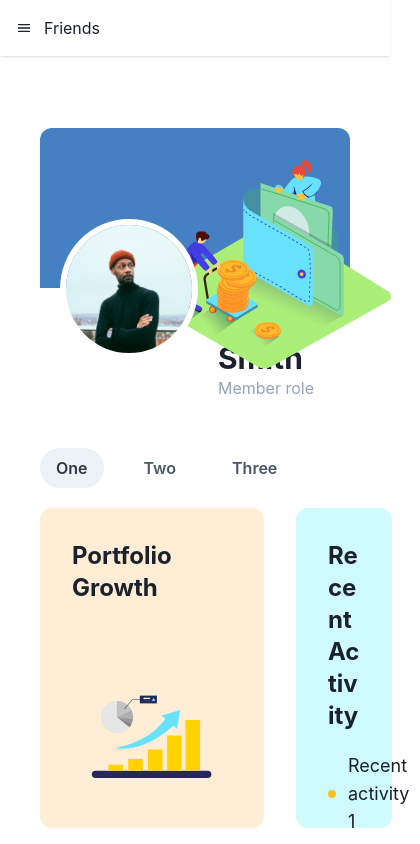
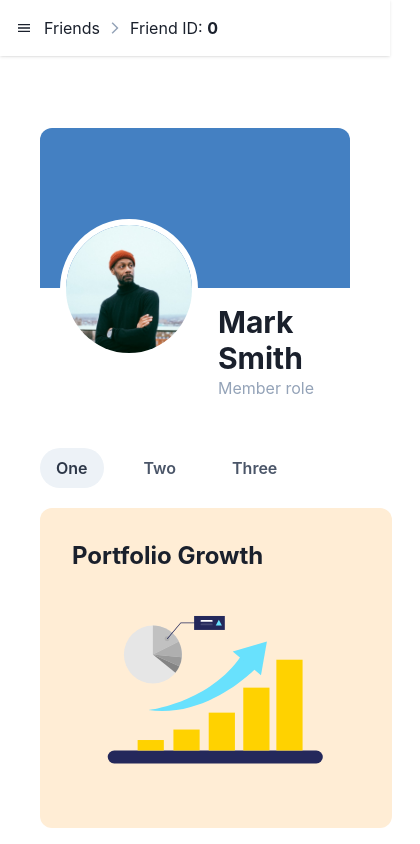
Before and after one commit to DarthSaul/clerkie-demo, a Next.js app: page /friends/0 in a window 390 px wide. Shown: the top 844 px of the page, 420 px wide, since content can reach past the window. Built offline with nearby package versions, Linux system fonts and the light colour scheme.

Commit message:
friend profile UI, dynamic header

```diff
--- a/components/Header.js
+++ b/components/Header.js
@@ -1,10 +1,11 @@
 import { useRouter } from 'next/router';
 import styles from '@/styles/Nav.module.css';
-import { MdMenu } from 'react-icons/md';
+import { MdMenu, MdOutlineArrowForwardIos } from 'react-icons/md';
 
 export default function Header({ open }) {
 	const router = useRouter();
 	const title = router.pathname === '/' ? 'Home' : 'Friends';
+	const { friend } = router.query;
 	return (
 		<div className="w-full p-4 shadow">
 			<div className="flex items-center">
@@ -14,7 +15,20 @@ export default function Header({ open }) {
 				>
 					<MdMenu />
 				</div>
-				<div>{title}</div>
+				<div className="mr-2">{title}</div>
+				{friend && (
+					<>
+						<div className="mr-2 text-slate-400 text-sm">
+							<MdOutlineArrowForwardIos />
+						</div>
+						<div>
+							Friend ID:{' '}
+							<strong>
+								{friend}
+							</strong>
+						</div>
+					</>
+				)}
 			</div>
 		</div>
 	);
--- a/components/Layout.js
+++ b/components/Layout.js
@@ -23,7 +23,7 @@ export default function Layout({ children }) {
 			>
 				<DrawerOverlay />
 				<DrawerContent>
-					<NavDrawer />
+					<NavDrawer close={onClose} />
 				</DrawerContent>
 			</Drawer>
 
--- a/components/NavDrawer.js
+++ b/components/NavDrawer.js
@@ -4,9 +4,8 @@ import { useRouter } from 'next/router';
 import { MdOutlineSpaceDashboard } from 'react-icons/md';
 import { FaUserFriends } from 'react-icons/fa';
 
-const NavDrawer = () => {
+const NavDrawer = ({ close }) => {
 	const router = useRouter();
-	console.log(router);
 	return (
 		<div className="flex flex-col bg-dark-blue text-white h-full p-5">
 			<div className="mb-5 p-1">
@@ -20,7 +19,14 @@ const NavDrawer = () => {
 						: ''
 				}`}
 			>
-				<Link href="/">
+				<Link
+					href="/"
+					onClick={
+						close
+							? (e) => close()
+							: undefined
+					}
+				>
 					<div className="flex items-center">
 						<div className="mr-2">
 							<MdOutlineSpaceDashboard />
@@ -38,7 +44,14 @@ const NavDrawer = () => {
 						: ''
 				}`}
 			>
-				<Link href="/friends">
+				<Link
+					href="/friends"
+					onClick={
+						close
+							? (e) => close()
+							: undefined
+					}
+				>
 					<div className="flex items-center">
 						<div className="mr-2">
 							<FaUserFriends />
--- a/pages/friends/[friend].js
+++ b/pages/friends/[friend].js
@@ -1,12 +1,8 @@
-import { useRouter } from 'next/router';
 import Image from 'next/image';
 import styles from '@/styles/FriendProfile.module.css';
 import { Tabs, TabList, TabPanels, Tab, TabPanel } from '@chakra-ui/react';
 
 const Friend = () => {
-	const router = useRouter();
-	const { friend } = router.query;
-
 	return (
 		<div className="grid grid-cols-12 gap-4 my-8">
 			<div className="col-span-12 bg-light-blue h-40 rounded-t-xl">
@@ -17,6 +13,7 @@ const Friend = () => {
 							width={425}
 							height={100}
 							alt="profile header"
+							priority
 							className={
 								styles.headerImage
 							}
@@ -65,7 +62,7 @@ const Friend = () => {
 							style={{ padding: 0 }}
 						>
 							<div className="grid grid-cols-12 gap-8">
-								<div className="col-span-8">
+								<div className="col-span-12  md:col-span-6 lg:col-span-8">
 									<div className="h-80 rounded-xl bg-orange-100 p-8 flex flex-col justify-between">
 										<div className="text-2xl font-bold">
 											Portfolio
@@ -86,7 +83,7 @@ const Friend = () => {
 										</div>
 									</div>
 								</div>
-								<div className="col-span-4">
+								<div className="col-span-12  md:col-span-6 lg:col-span-4">
 									<div className="h-80 rounded-xl bg-cyan-100 p-8 justify-between">
 										<div className="text-2xl font-bold mb-5">
 											Recent
@@ -95,7 +92,7 @@ const Friend = () => {
 										<div className="mb-3">
 											<div className="flex items-center">
 												<div className="mr-3">
-													<div class="rounded-full bg-amber-400 h-2 w-2"></div>
+													<div className="rounded-full bg-amber-400 h-2 w-2"></div>
 												</div>
 												<div className="text-lg">
 													Recent
@@ -107,7 +104,7 @@ const Friend = () => {
 										<div className="mb-3">
 											<div className="flex items-center">
 												<div className="mr-3">
-													<div class="rounded-full bg-red-300 h-2 w-2"></div>
+													<div className="rounded-full bg-red-300 h-2 w-2"></div>
 												</div>
 												<div className="text-lg">
 													Recent
@@ -119,7 +116,7 @@ const Friend = () => {
 										<div className="mb-3">
 											<div className="flex items-center">
 												<div className="mr-3">
-													<div class="rounded-full bg-green-500 h-2 w-2"></div>
+													<div className="rounded-full bg-green-500 h-2 w-2"></div>
 												</div>
 												<div className="text-lg">
 													Recent
--- a/pages/index.js
+++ b/pages/index.js
@@ -1,5 +1,3 @@
-import NavDrawer from '@/components/NavDrawer';
-
 export default function Home() {
 	return (
 		<>
--- a/styles/FriendProfile.module.css
+++ b/styles/FriendProfile.module.css
@@ -10,3 +10,22 @@
 	left: 70px;
 	top: 90px;
 }
+
+@media (max-width: 1100px) {
+	.headerImage {
+		width: 300px;
+		left: 40px;
+		top: 80px;
+	}
+}
+@media (max-width: 900px) {
+	.headerImage {
+		width: 250px;
+		top: 60px;
+	}
+}
+@media (max-width: 700px) {
+	.headerImage {
+		display: none;
+	}
+}
```
